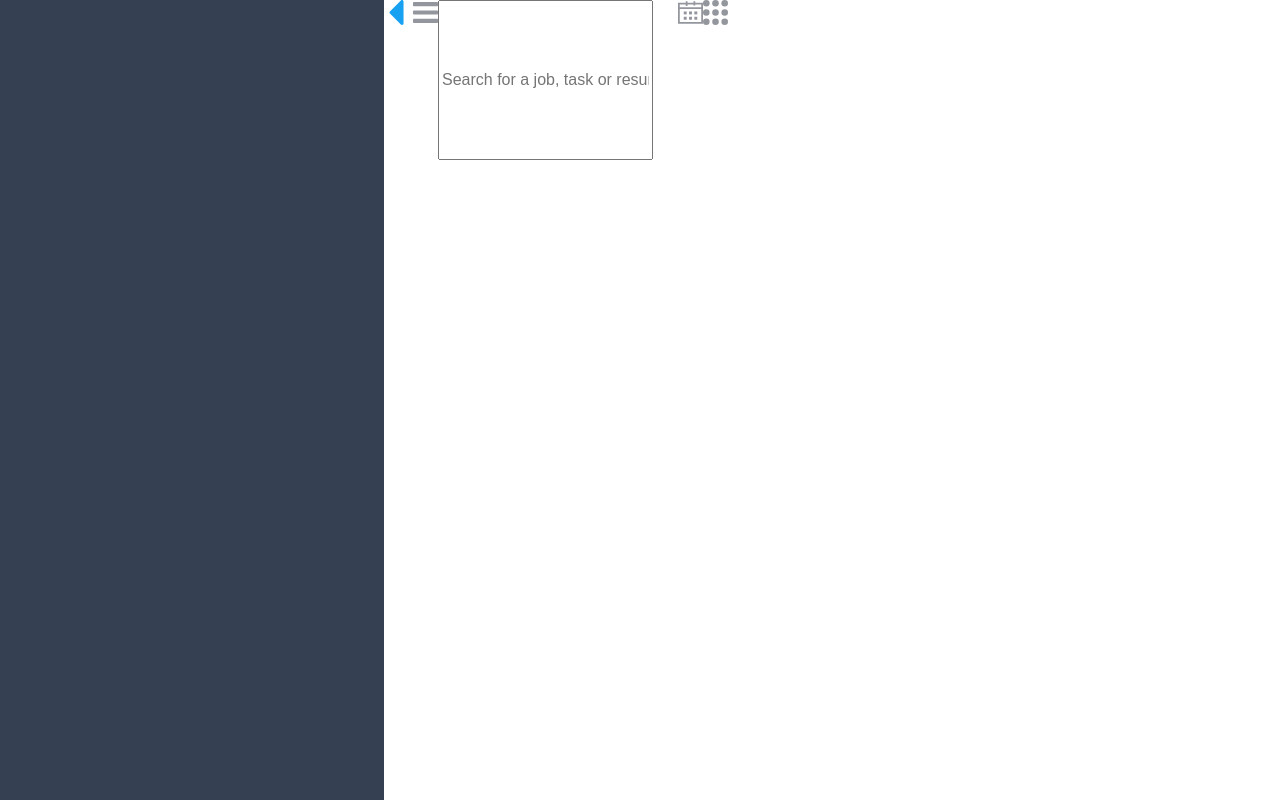
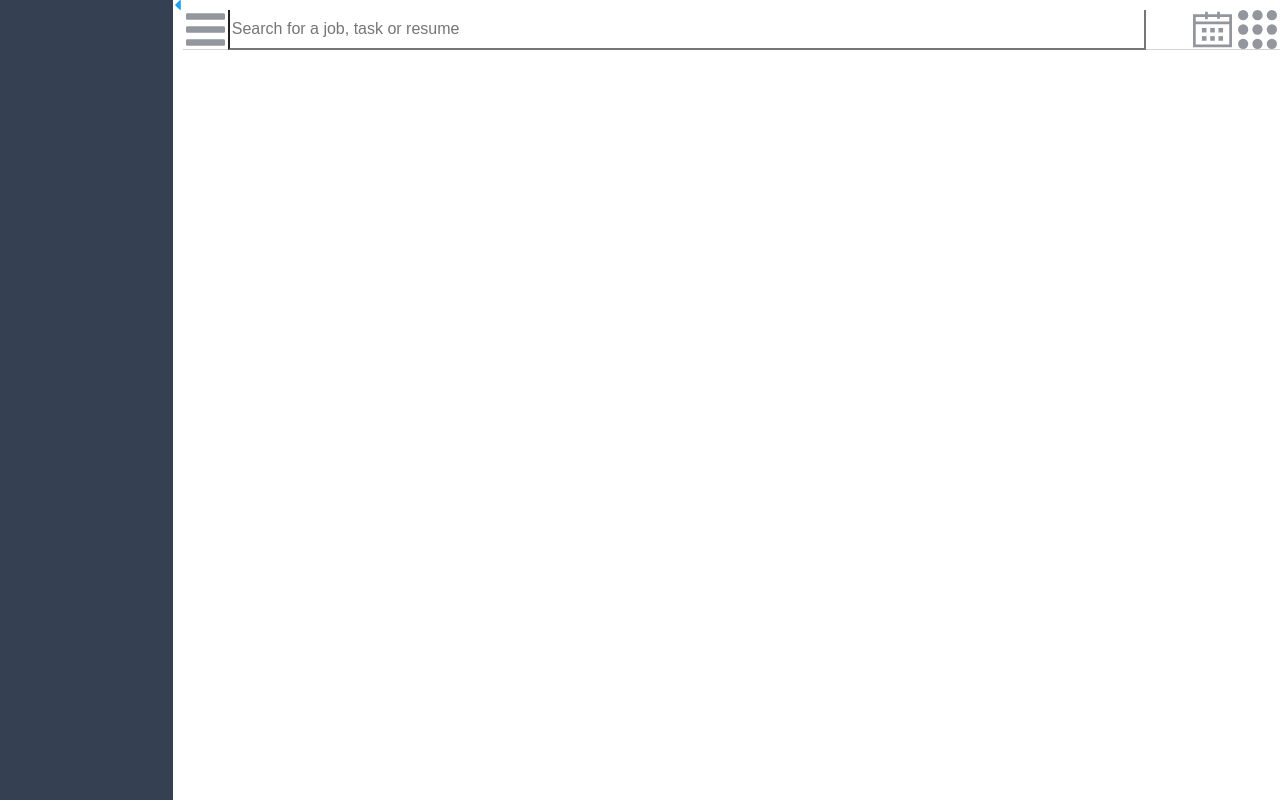
Before and after one commit to Kalikoze/tr-comp-challenge-3, a plain HTML site: page index.html in a window 1280 px wide. Drawn offline with Linux system fonts and the light colour scheme.

Commit message:
Finish top line of header, mostly

```diff
--- a/index.html
+++ b/index.html
@@ -15,15 +15,14 @@
 
     <main>
       <header>
-        <section class="menu-icon">
-          <img src="images/left-arrow.svg" alt="Arrow pointing toward menu">
-          <img src="images/menu.svg" alt='Button for opening up the menu on the left side'>
-        </section>
-          <input type='text' id="search-bar" name="search" placeholder="Search for a job, task or resume">
-          <img src="images/add-user.svg" alt="Button for adding user">
-          <img src="images/calendar.svg" alt="Button for checking your calendar">
-          <img src="images/more-options.svg" alt="Button for more options">
-        </section>
+        <nav>
+          <img src="images/left-arrow.svg" class="arrow" alt="Arrow pointing toward menu">
+          <a class="menu" href="#"></a>
+          <input type='search' id="search-bar" name="search" placeholder="Search for a job, task or resume">
+          <a class="add-user" href="#"></a>
+          <a class="calendar" href="#"></a>
+          <a class="more-options" href="#"></a>
+        </nav>
       </header>
       <h1></h1>
 
--- a/styles.css
+++ b/styles.css
@@ -17,7 +17,7 @@ aside {
   background-color: #354052;
   display: flex;
   height: 100vh;
-  width: 30%;
+  width: 200px;
 }
 
 header {
@@ -29,10 +29,63 @@ header {
 main {
   display: flex;
   height: 100vh;
-  width: 70%;
+  width: 100%;
 }
 
 img {
   height: 25px;
   width: 25px;
 }
+
+nav {
+  display: flex;
+  width: 100%;
+  height: 5vh;
+}
+
+a {
+  display: flex;
+  width: 50px;
+  height: 5vh;
+  margin-top: 10px;
+  padding: 10px;
+  border-bottom: 1px solid lightgray;
+}
+
+#search-bar {
+  height: 5vh;
+  width: 100%;
+  margin: 10px 0;
+  border-top: none;
+}
+
+.user-tools {
+  display: flex;
+  justify-content: flex-end;
+  width: 25%;
+  height: 5vh;
+}
+
+.arrow {
+  display: flex;
+  height: 10px;
+  width: 10px;
+}
+
+.menu {
+  background: url(images/menu.svg) no-repeat center;
+  background-size: contain;
+}
+
+.add-user {
+  background: url(images/add-user.svg) no-repeat center;
+  background-size: contain;
+}
+.calendar {
+  background: url(images/calendar.svg) no-repeat center;
+  background-size: contain;
+}
+.more-options {
+  background: url(images/more-options.svg) no-repeat center;
+  background-size: contain;
+}
```
